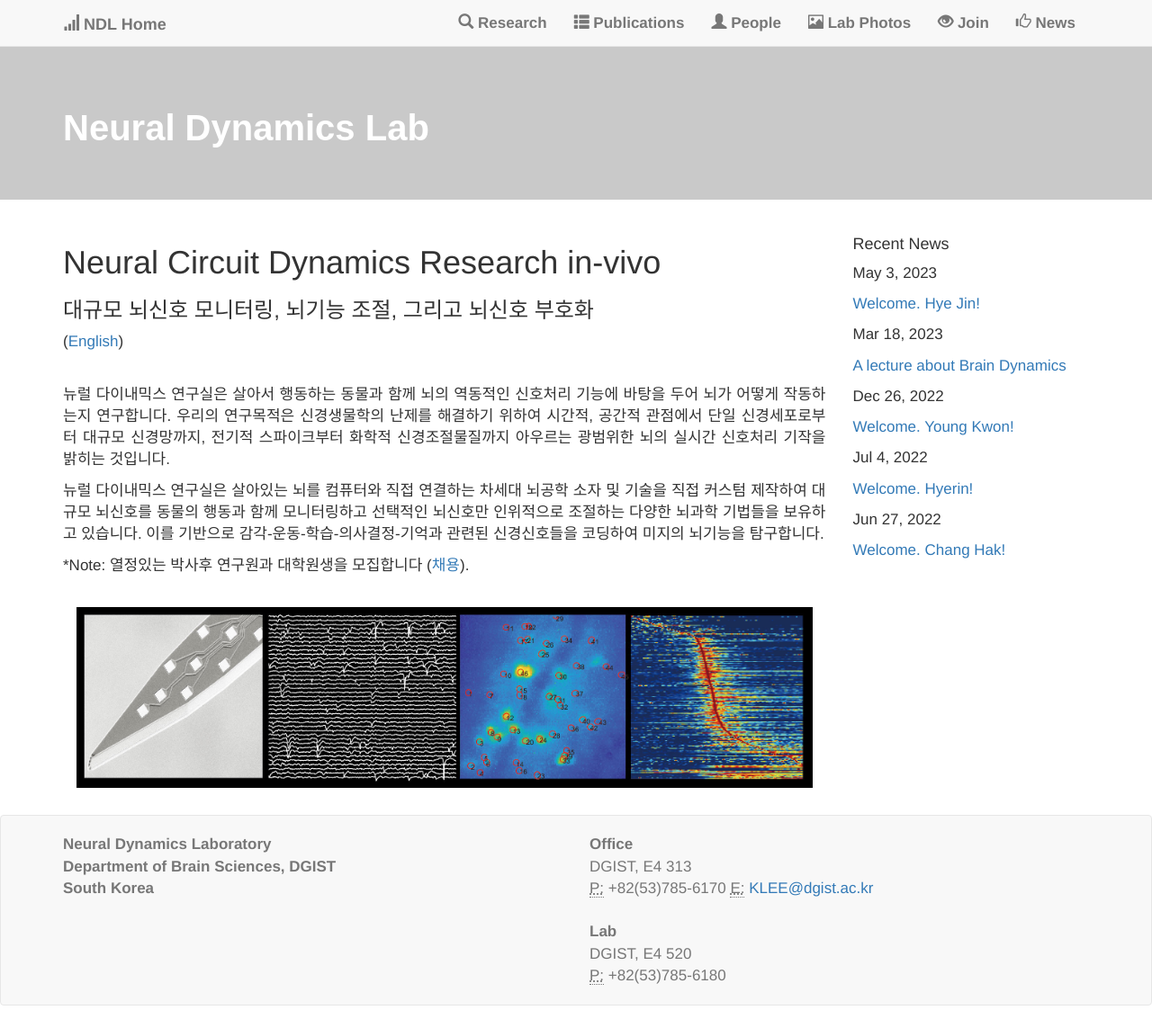
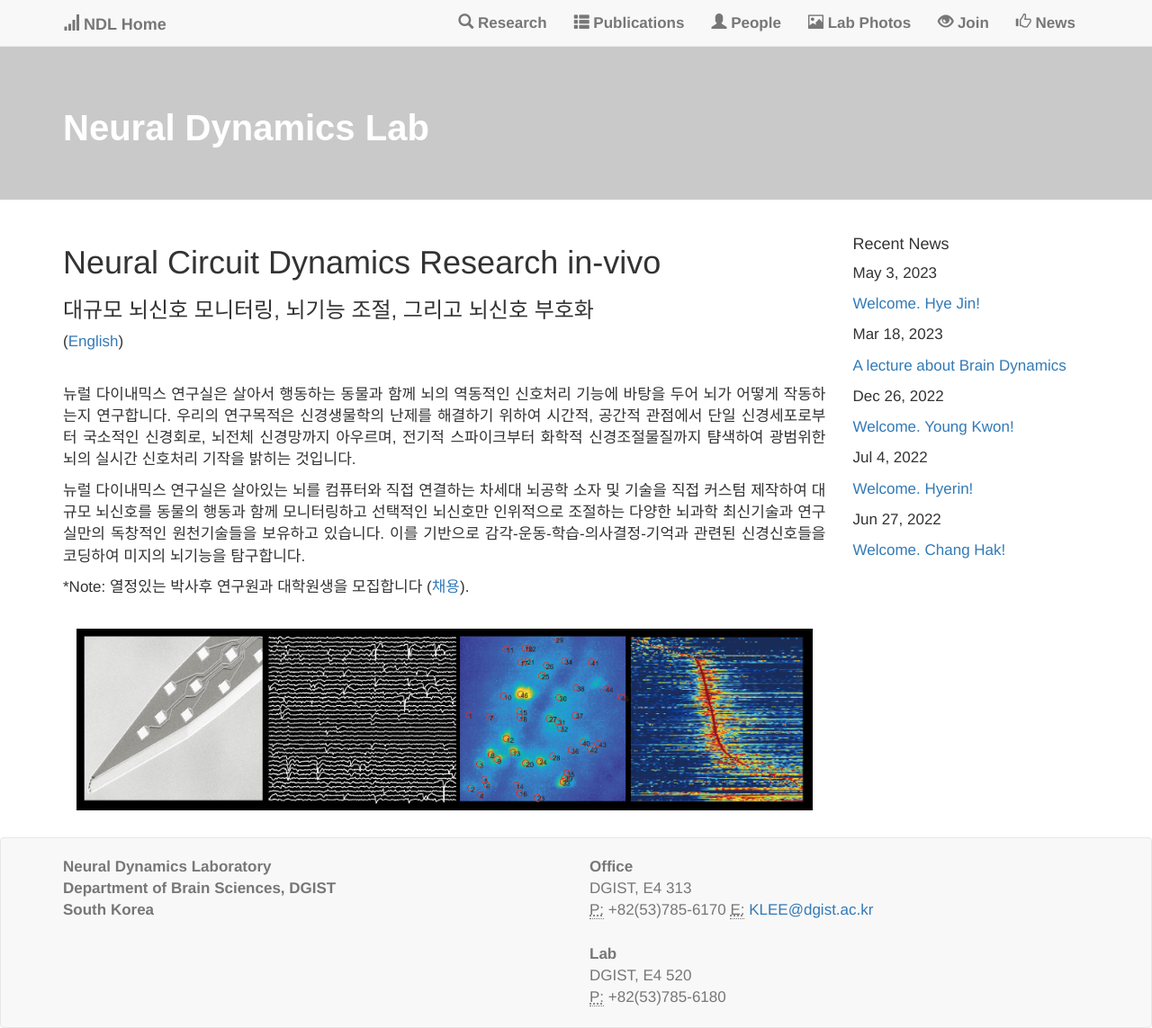
Before and after one commit to kleelab/kleelab.github.io, a Jekyll site: the page built from index.html, in a window 1280 px wide. Shown: the whole page at 90% size. Built offline with Jekyll 4.4.1, drawn with Linux system fonts in a browser that asks for light colours; nearby versions of some CDN libraries; a style sheet for code colours, icons or effects is not loaded; before the commit the page ends 1118 px from its top, so only the background shows below that.

Commit message:
Update index.html

```diff
--- a/index.html
+++ b/index.html
@@ -16,9 +16,9 @@
 <h3>대규모 뇌신호 모니터링, 뇌기능 조절, 그리고 뇌신호 부호화</h3>
 <p> (<a href="{{ site.url }}{{ site.baseurl }}/indexE">English</a>)</p>
 <br>
-<p>뉴럴 다이내믹스 연구실은 살아서 행동하는 동물과 함께 뇌의 역동적인 신호처리 기능에 바탕을 두어 뇌가 어떻게 작동하는지 연구합니다. 우리의 연구목적은 신경생물학의 난제를 해결하기 위하여 시간적, 공간적 관점에서 단일 신경세포로부터 대규모 신경망까지, 전기적 스파이크부터 화학적 신경조절물질까지 아우르는 광범위한 뇌의 실시간 신호처리 기작을 밝히는 것입니다.</p>
+<p>뉴럴 다이내믹스 연구실은 살아서 행동하는 동물과 함께 뇌의 역동적인 신호처리 기능에 바탕을 두어 뇌가 어떻게 작동하는지 연구합니다. 우리의 연구목적은 신경생물학의 난제를 해결하기 위하여 시간적, 공간적 관점에서 단일 신경세포로부터 국소적인 신경회로, 뇌전체 신경망까지 아우르며, 전기적 스파이크부터 화학적 신경조절물질까지 턈색하여 광범위한 뇌의 실시간 신호처리 기작을 밝히는 것입니다.</p>
 
-<p>뉴럴 다이내믹스 연구실은 살아있는 뇌를 컴퓨터와 직접 연결하는 차세대 뇌공학 소자 및 기술을 직접 커스텀 제작하여 대규모 뇌신호를 동물의 행동과 함께 모니터링하고 선택적인 뇌신호만 인위적으로 조절하는 다양한 뇌과학 기법들을 보유하고 있습니다. 이를 기반으로 감각-운동-학습-의사결정-기억과 관련된 신경신호들을 코딩하여 미지의 뇌기능을 탐구합니다.</p>
+<p>뉴럴 다이내믹스 연구실은 살아있는 뇌를 컴퓨터와 직접 연결하는 차세대 뇌공학 소자 및 기술을 직접 커스텀 제작하여 대규모 뇌신호를 동물의 행동과 함께 모니터링하고 선택적인 뇌신호만 인위적으로 조절하는 다양한 뇌과학 최신기술과 연구실만의 독창적인 원천기술들을 보유하고 있습니다. 이를 기반으로 감각-운동-학습-의사결정-기억과 관련된 신경신호들을 코딩하여 미지의 뇌기능을 탐구합니다.</p>
 
 <p>  *Note: 열정있는 박사후 연구원과 대학원생을 모집합니다 (<a href="{{ site.url }}{{ site.baseurl }}/joinusK">채용</a>). </p>
 
```
